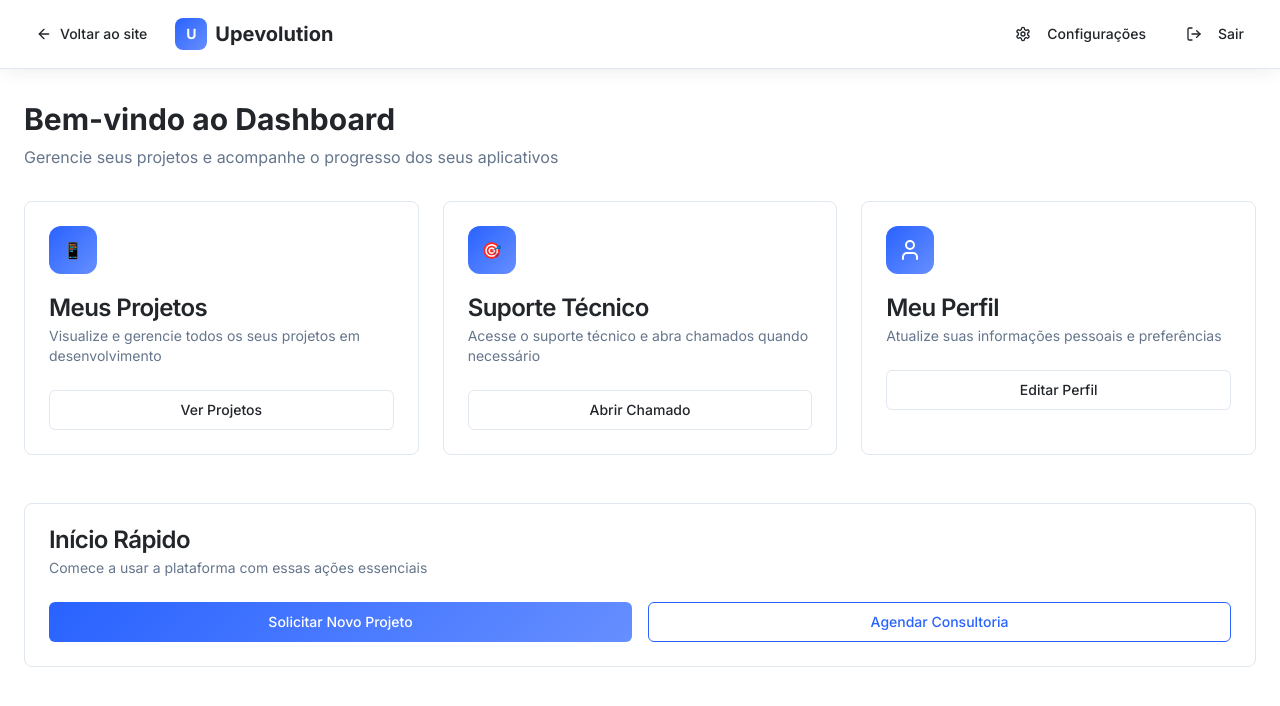
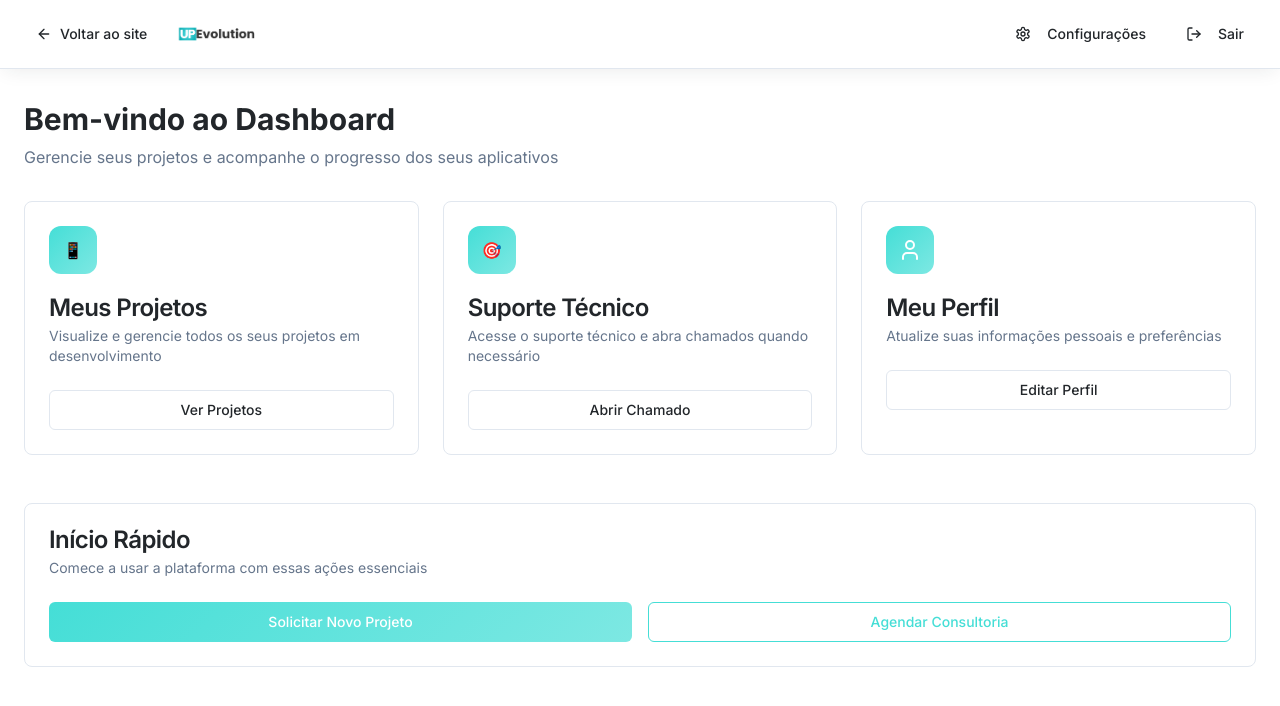
Before and after one commit to marioschiavon/upevo-landing-page, a React (Vite) app: page /dashboard in a window 1280 px wide. Shown: the top 706 px of the page. Built offline with nearby package versions, Linux system fonts and the light colour scheme.

Commit message:
Update logos and color scheme

```diff
--- a/index.html
+++ b/index.html
@@ -6,6 +6,7 @@
     <title>Upevolution | Especialistas em Apps No-Code e Suporte Bubble</title>
     <meta name="description" content="Agilidade, suporte técnico e desenvolvimento com Bubble. Desde 2021, transformamos ideias em apps com eficiência." />
     <meta name="author" content="Upevolution" />
+    <link rel="icon" href="/lovable-uploads/7700580a-cd6a-459a-ae9d-64022d619f96.png" type="image/png">
     <link rel="preconnect" href="https://fonts.googleapis.com">
     <link rel="preconnect" href="https://fonts.gstatic.com" crossorigin>
     <link href="https://fonts.googleapis.com/css2?family=Inter:wght@300;400;500;600;700&display=swap" rel="stylesheet">
--- a/src/index.css
+++ b/src/index.css
@@ -18,9 +18,9 @@ All colors MUST be HSL.
     --popover-foreground: 210 11% 15%;
 
     /* Upevolution Brand Colors */
-    --primary: 224 100% 58%; /* #265CFF */
+    --primary: 177 70% 57%; /* #4ECDC4 - Turquesa */
     --primary-foreground: 0 0% 100%;
-    --primary-glow: 224 100% 70%;
+    --primary-glow: 177 70% 70%;
 
     --secondary: 210 17% 96%; /* #F5F5F5 */
     --secondary-foreground: 210 11% 15%;
@@ -28,7 +28,7 @@ All colors MUST be HSL.
     --muted: 210 17% 96%;
     --muted-foreground: 215 16% 47%;
 
-    --accent: 224 100% 58%;
+    --accent: 177 70% 57%;
     --accent-foreground: 0 0% 100%;
 
     --destructive: 0 84% 60%;
@@ -36,16 +36,16 @@ All colors MUST be HSL.
 
     --border: 214 32% 91%;
     --input: 214 32% 91%;
-    --ring: 224 100% 58%;
+    --ring: 177 70% 57%;
 
     --radius: 0.5rem;
 
     /* Custom Design Tokens */
-    --gradient-primary: linear-gradient(135deg, hsl(224 100% 58%), hsl(224 100% 70%));
-    --gradient-hero: linear-gradient(135deg, hsl(224 100% 58% / 0.1), hsl(224 100% 70% / 0.05));
-    --shadow-elegant: 0 10px 30px -10px hsl(224 100% 58% / 0.2);
+    --gradient-primary: linear-gradient(135deg, hsl(177 70% 57%), hsl(177 70% 70%));
+    --gradient-hero: linear-gradient(135deg, hsl(177 70% 57% / 0.1), hsl(177 70% 70% / 0.05));
+    --shadow-elegant: 0 10px 30px -10px hsl(177 70% 57% / 0.2);
     --shadow-card: 0 4px 20px -4px hsl(210 11% 15% / 0.1);
-    --shadow-glow: 0 0 40px hsl(224 100% 70% / 0.3);
+    --shadow-glow: 0 0 40px hsl(177 70% 70% / 0.3);
 
     --sidebar-background: 0 0% 98%;
 
--- a/src/pages/Dashboard.tsx
+++ b/src/pages/Dashboard.tsx
@@ -28,11 +28,12 @@ const Dashboard = () => {
                 Voltar ao site
               </Button>
 
-              <div className="flex items-center space-x-2">
-                <div className="w-8 h-8 bg-gradient-primary rounded-lg flex items-center justify-center">
-                  <span className="font-bold text-white text-sm">U</span>
-                </div>
-                <span className="text-xl font-bold text-foreground">Upevolution</span>
+              <div className="flex items-center space-x-3">
+                <img
+                  src="/lovable-uploads/e20659b7-17a3-4fba-a781-da7aeb501e68.png"
+                  alt="Upevolution Logo"
+                  className="h-8"
+                />
               </div>
             </div>
 
--- a/src/pages/Index.tsx
+++ b/src/pages/Index.tsx
@@ -13,11 +13,12 @@ const Index = () => {
       <header className="sticky top-0 z-50 bg-background/80 backdrop-blur-md border-b">
         <div className="container mx-auto px-6 py-4">
           <nav className="flex items-center justify-between">
-            <div className="flex items-center space-x-2">
-              <div className="w-8 h-8 bg-gradient-primary rounded-lg flex items-center justify-center">
-                <span className="font-bold text-white text-sm">U</span>
-              </div>
-              <span className="text-xl font-bold text-foreground">Upevolution</span>
+            <div className="flex items-center space-x-3">
+              <img
+                src="/lovable-uploads/e20659b7-17a3-4fba-a781-da7aeb501e68.png"
+                alt="Upevolution Logo"
+                className="h-8"
+              />
             </div>
 
             <div className="hidden md:flex items-center space-x-8">
@@ -365,11 +366,12 @@ const Index = () => {
         <div className="container mx-auto px-6">
           <div className="grid md:grid-cols-4 gap-8">
             <div className="space-y-4">
-              <div className="flex items-center space-x-2">
-                <div className="w-8 h-8 bg-gradient-primary rounded-lg flex items-center justify-center">
-                  <span className="font-bold text-white text-sm">U</span>
-                </div>
-                <span className="text-xl font-bold">Upevolution</span>
+              <div className="flex items-center space-x-3">
+                <img
+                  src="/lovable-uploads/e20659b7-17a3-4fba-a781-da7aeb501e68.png"
+                  alt="Upevolution Logo"
+                  className="h-8"
+                />
               </div>
               <p className="text-muted-foreground">
                 Transformando ideias em aplicativos reais desde 2021.
--- a/src/pages/Login.tsx
+++ b/src/pages/Login.tsx
@@ -59,8 +59,12 @@ const Login = () => {
 
         <Card className="shadow-elegant border-0">
           <CardHeader className="text-center">
-            <div className="w-12 h-12 bg-gradient-primary rounded-xl flex items-center justify-center mx-auto mb-4">
-              <span className="font-bold text-white text-xl">U</span>
+            <div className="flex justify-center mb-4">
+              <img
+                src="/lovable-uploads/7700580a-cd6a-459a-ae9d-64022d619f96.png"
+                alt="Upevolution Logo"
+                className="w-16 h-16"
+              />
             </div>
             <CardTitle className="text-2xl font-bold text-foreground">Entrar na Upevolution</CardTitle>
             <CardDescription>
--- a/src/pages/SignUp.tsx
+++ b/src/pages/SignUp.tsx
@@ -90,8 +90,12 @@ const SignUp = () => {
 
         <Card className="shadow-elegant border-0">
           <CardHeader className="text-center">
-            <div className="w-12 h-12 bg-gradient-primary rounded-xl flex items-center justify-center mx-auto mb-4">
-              <span className="font-bold text-white text-xl">U</span>
+            <div className="flex justify-center mb-4">
+              <img
+                src="/lovable-uploads/7700580a-cd6a-459a-ae9d-64022d619f96.png"
+                alt="Upevolution Logo"
+                className="w-16 h-16"
+              />
             </div>
             <CardTitle className="text-2xl font-bold text-foreground">Criar Nova Conta</CardTitle>
             <CardDescription>
```
Also changed, not shown: public/lovable-uploads/7700580a-cd6a-459a-ae9d-64022d619f96.png (added), public/lovable-uploads/e20659b7-17a3-4fba-a781-da7aeb501e68.png (added).
